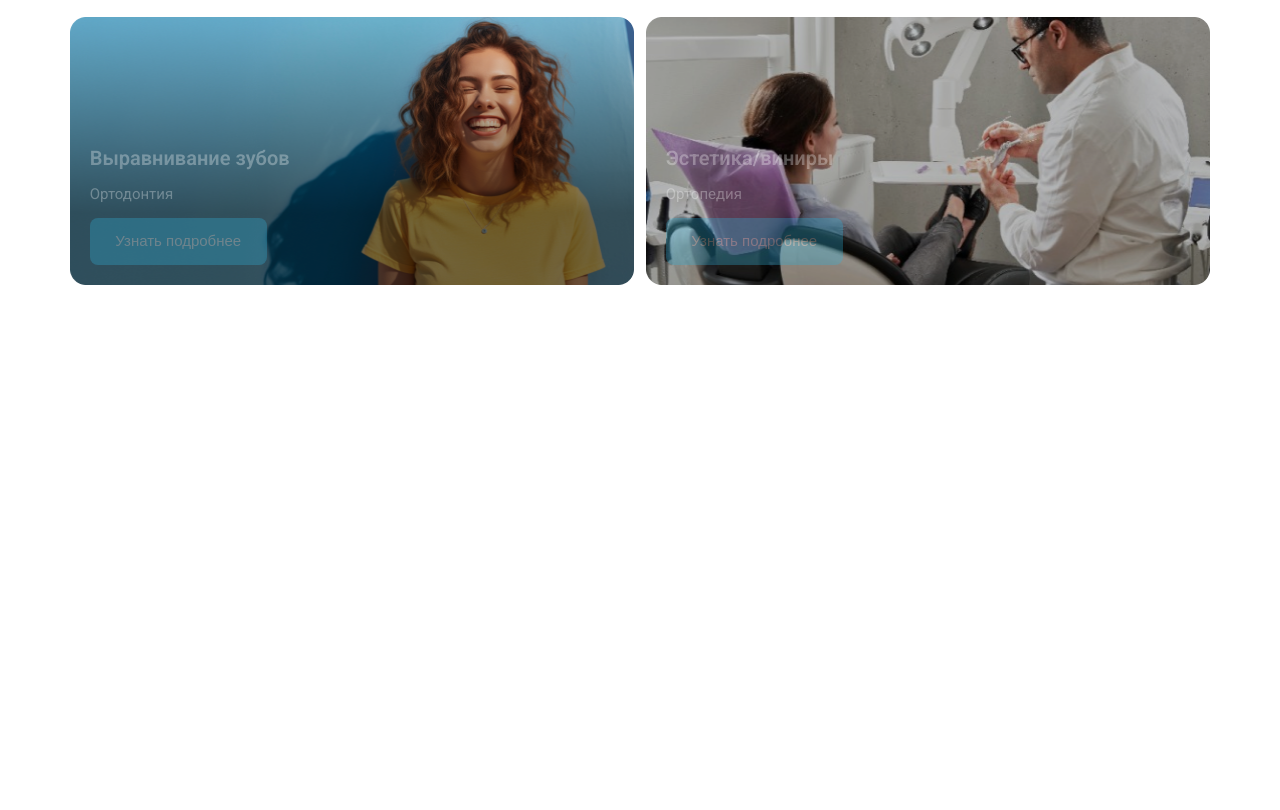
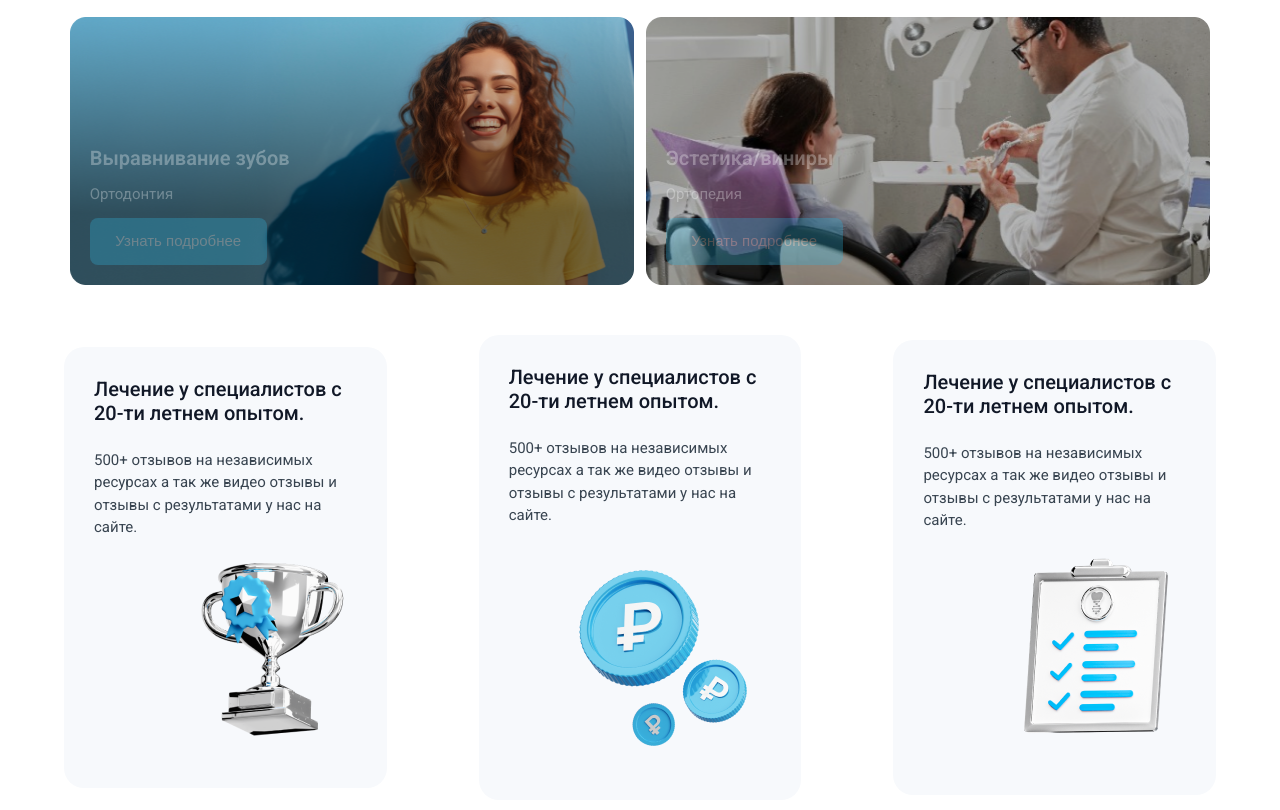
Before and after one commit to kdrv-devv/homework-type-script, a plain HTML site: page index.html in a window 1280 px wide. Shown: the part 933-1743 px from the top of the page. Before the commit the page ends 1228 px from the top, so only its background shows below. Drawn offline with Linux system fonts and the light colour scheme.

Commit message:
Section qoshildi

```diff
--- /dev/null
+++ b/assets/sass/_treatment.scss
@@ -0,0 +1,38 @@
+.treatment > div {
+  display: flex;
+  align-items: center;
+  justify-content: space-between;
+  gap: 20px;
+  margin-top: 30px;
+}
+.treatment-card {
+  background: #f7f9fc;
+  padding: 30px;
+  display: flex;
+  width: 28%;
+  border-radius: 20px;
+  flex-direction: column;
+  justify-content: space-between;
+  .treatment-card-top {
+    display: flex;
+    flex-direction: column;
+    gap: 24px;
+    h3 {
+      font-weight: 500;
+      font-size: 20px;
+      line-height: 120%;
+      color: #111827;
+    }
+    p {
+      font-weight: 400;
+      font-size: 15px;
+      line-height: 150%;
+      color: #384450;
+    }
+  }
+  .treatment-card-bottom {
+    display: flex;
+    align-items: end;
+    justify-content: end;
+  }
+}
--- a/assets/sass/style.scss
+++ b/assets/sass/style.scss
@@ -2,3 +2,4 @@
 @import"./header";
 @import"./showcase";
 @import"./grid";
+@import"./treatment";
--- a/index.html
+++ b/index.html
@@ -162,6 +162,50 @@
     <!-- GRID SECTION -->
 
 
+    <!-- treatment section start -->
+    <section class="treatment">
+        <div class="container">
+            <div class="treatment-card">
+                <div class="treatment-card-top">
+                    <h3>Лечение у специалистов
+                        с 20-ти летнем опытом.</h3>
+                        <p>500+ отзывов на независимых ресурсах
+                            а так же видео отзывы и отзывы с результатами у нас на сайте.</p>
+                </div>
+                <div class="treatment-card-bottom">
+                    <img src="./assets/img/treatment-card-1.png" alt="">
+                </div>
+            </div>
+            <div class="treatment-card">
+                <div class="treatment-card-top">
+                    <h3>Лечение у специалистов
+                        с 20-ти летнем опытом.</h3>
+                        <p>500+ отзывов на независимых ресурсах
+                            а так же видео отзывы и отзывы с результатами у нас на сайте.</p>
+                </div>
+                <div class="treatment-card-bottom">
+                    <img src="./assets/img/treatment-card-2.png" alt="">
+                </div>
+            </div>
+
+            <div class="treatment-card">
+                <div class="treatment-card-top">
+                    <h3>Лечение у специалистов
+                        с 20-ти летнем опытом.</h3>
+                        <p>500+ отзывов на независимых ресурсах
+                            а так же видео отзывы и отзывы с результатами у нас на сайте.</p>
+                </div>
+                <div class="treatment-card-bottom">
+                    <img src="./assets/img/treatment-card-3.png" alt="">
+                </div>
+            </div>
+        </div>
+    </section>
+    <!-- treatment section finish -->
+
+
+
+    <!--  -->
 
 
 
```
Also changed, not shown: assets/css/style.css, assets/img/treatment-card-1.png (added), assets/img/treatment-card-2.png (added), assets/img/treatment-card-3.png (added), 1 other file.
